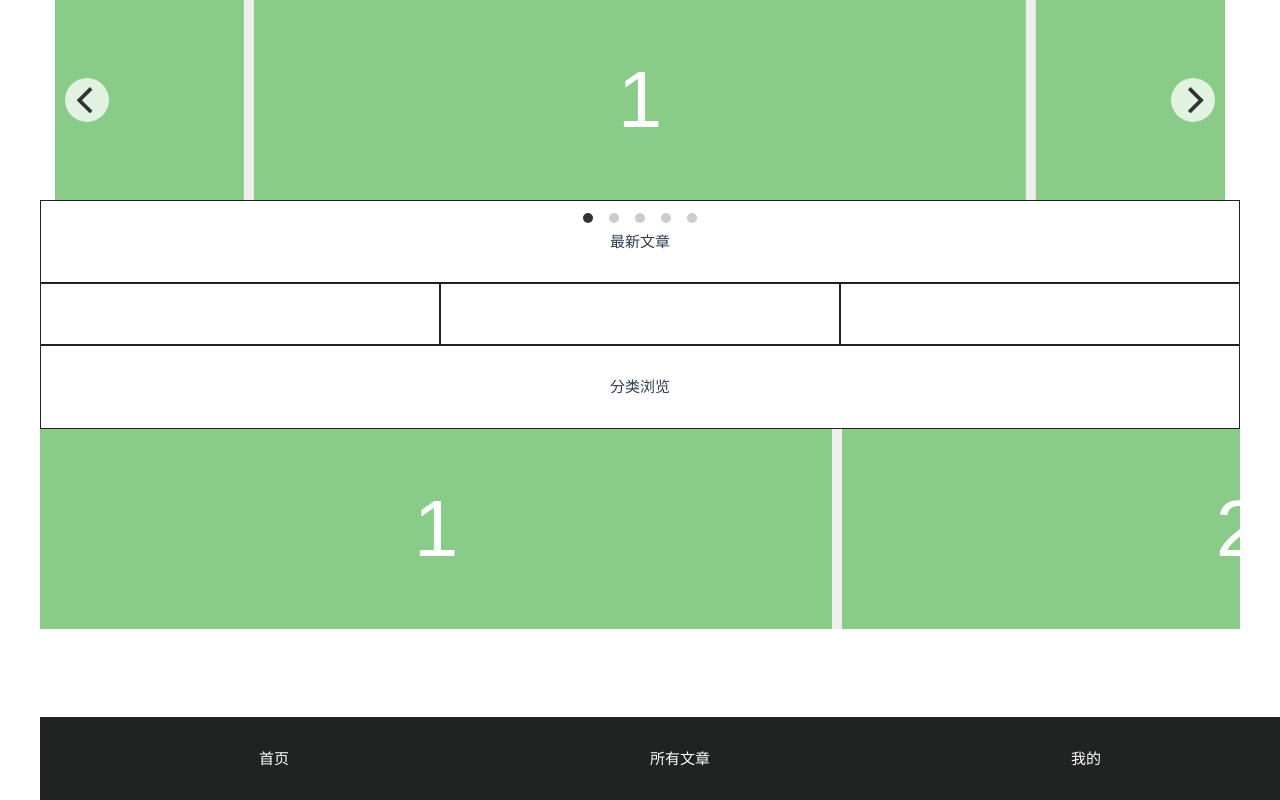
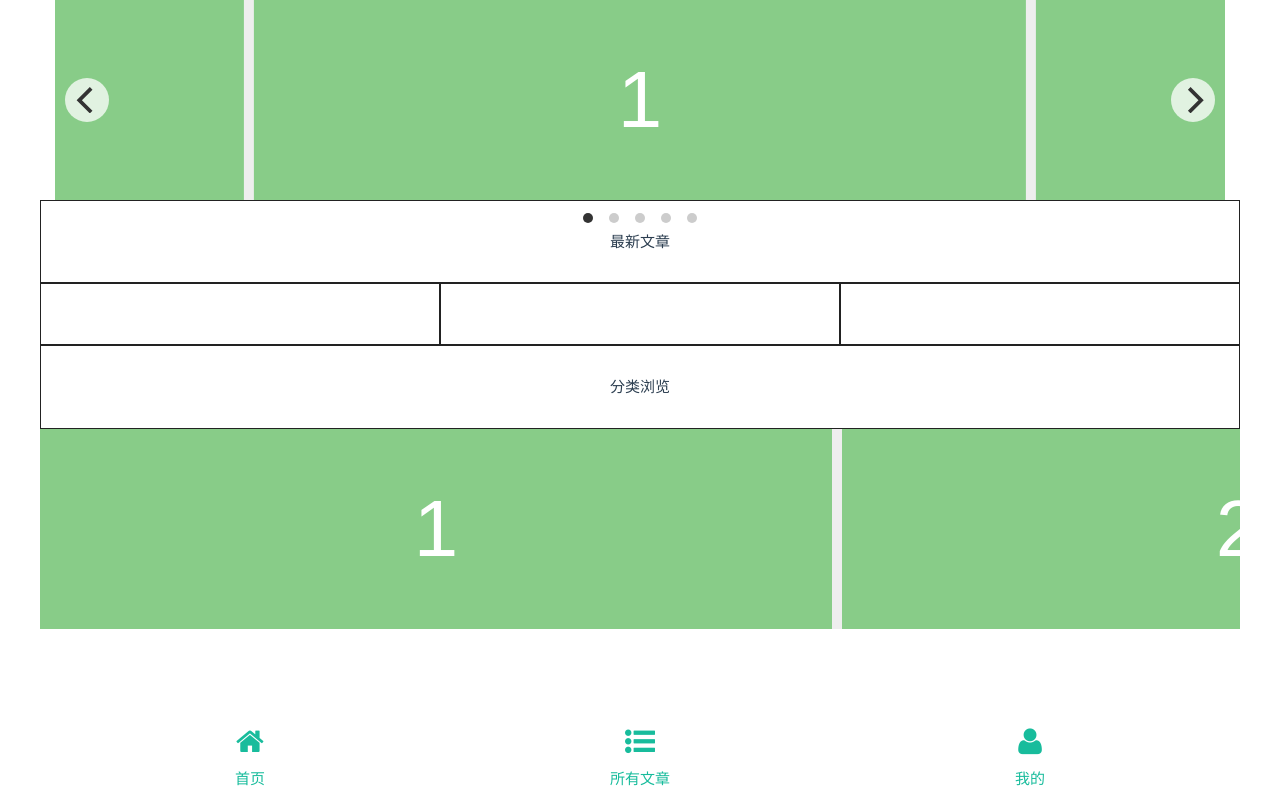
Before and after one commit to c2611261/zaozao2, a plain HTML site: page public/views/home_2.html in a window 1280 px wide. Drawn offline with Linux system fonts and the light colour scheme.

Commit message:
[zhechao] home_2.html nav-bar fixed

```diff
--- a/public/views/home_2.html
+++ b/public/views/home_2.html
@@ -87,13 +87,14 @@
   <div class="gallery-cell"></div>
   <div class="gallery-cell"></div>
 </div>
+</div>
 
-<div class="row col-xs-12 nav-bar fixed">
-  <div class="col-xs-4 center"><a href="index.html">首页</a></div>
-  <div class="col-xs-4 center"><a ui-sref="course_list">所有文章</a></div>
-  <div class="col-xs-4 center"><a href="profile_home.html">我的</a></div>
+<div class="container navbar-header navbar-fixed-bottom">
+  <div class="col-xs-4 center"><a href="index.html"><p><i class="fa fa-home fa-2x"></i></p><p>首页</p></a></div>
+  <div class="col-xs-4 center"><a ui-sref="course_list"><p><i class="fa fa-list-ul fa-2x"></i></p><p>所有文章</p></a></div>
+  <div class="col-xs-4 center"><a href="profile_home.html"><p><i class="fa fa-user fa-2x"></i></p><p>我的</p></a></div>
 </div>
-</div>
+
 
 </body>
 </html>
```
